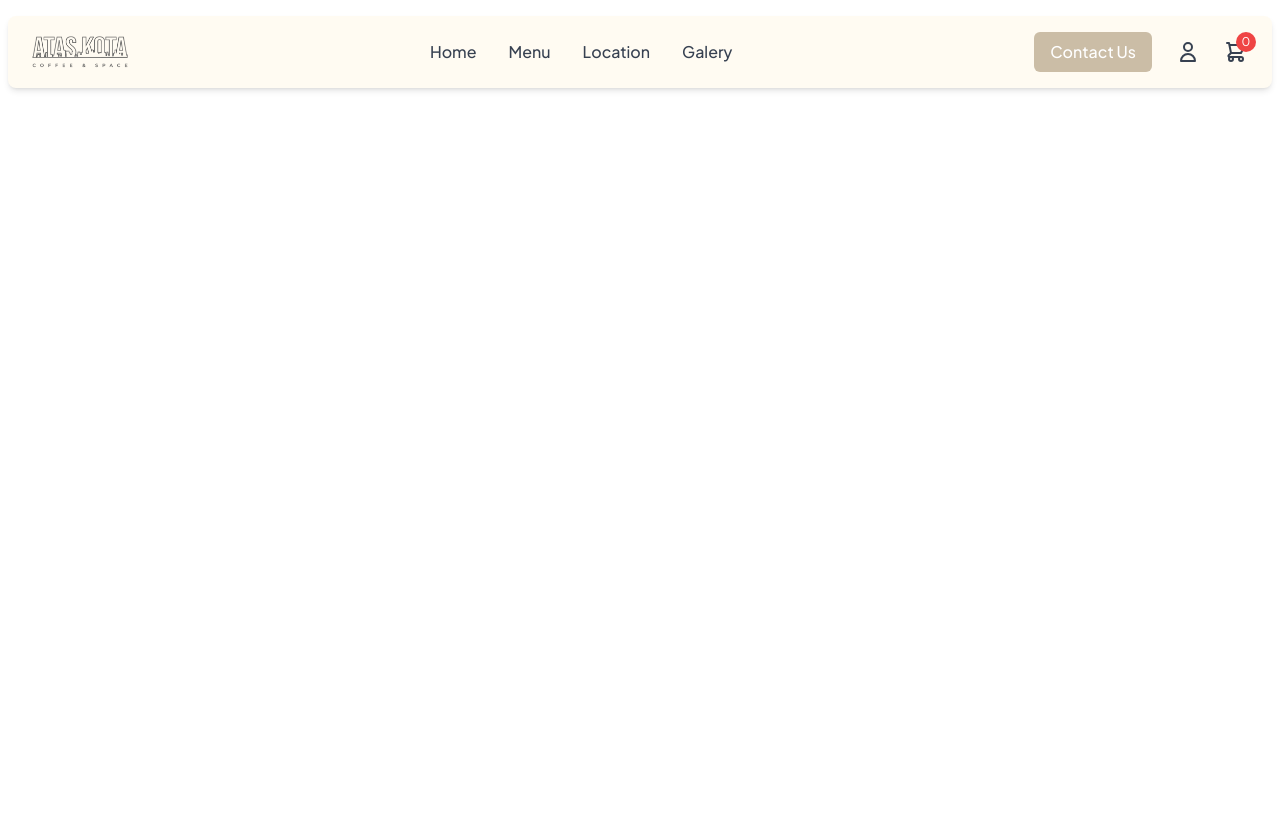
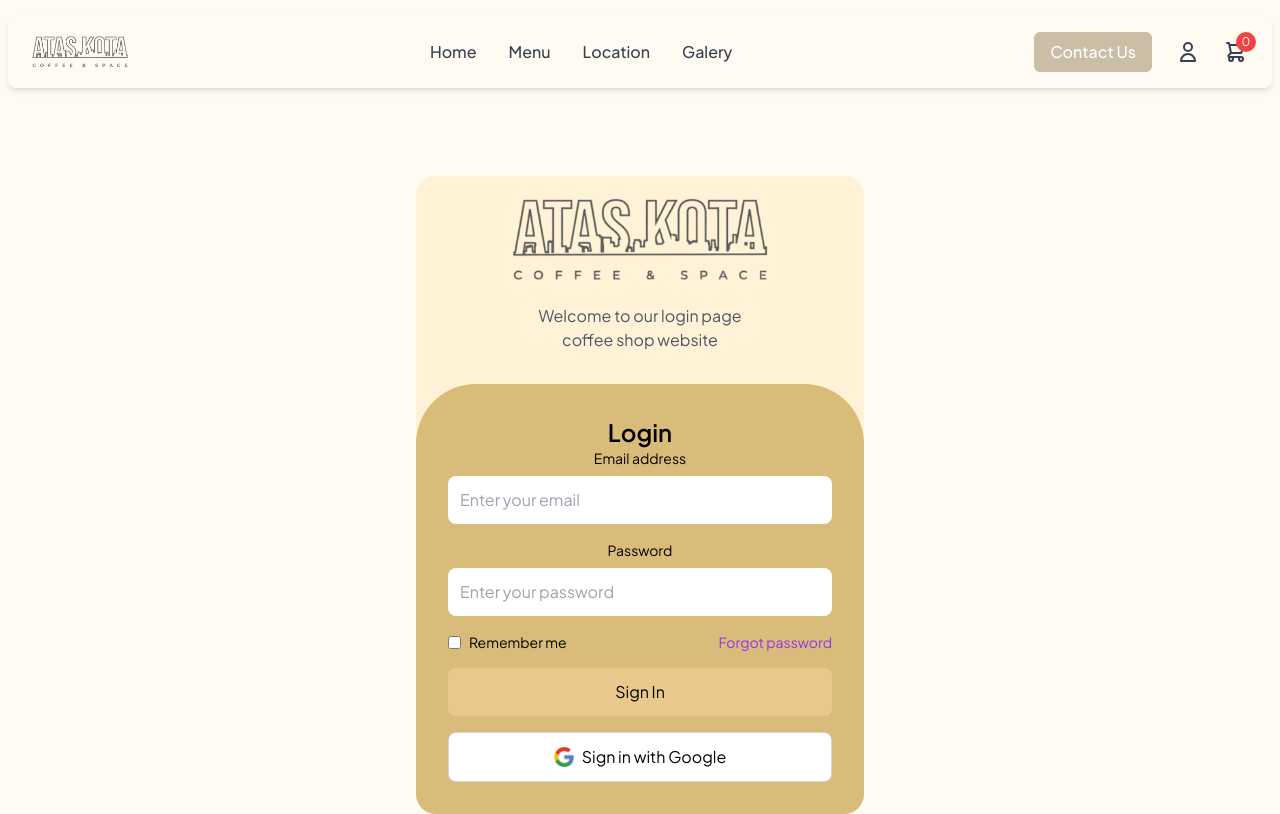
Before and after one commit to Hilmifyyz/Atas-Kota-Coffe, a React (Vite) app: page /login in a window 1280 px wide. Built offline with nearby package versions, Linux system fonts and the light colour scheme.

Commit message:
Login
Added Login Page

```diff
--- a/src/pages/Login.jsx
+++ b/src/pages/Login.jsx
@@ -2,8 +2,66 @@
 
 const Login = () => {
     return (
-        <div className="">
-            <h1>Login</h1>
+        <div className="w-screen min-h-screen absolute pt-44 top-0 left-0 right-0 bg-[#FFFBF2]">
+            <div className="w-full mx-auto max-w-md  rounded-[20px] bg-[#FFF2D6]">
+                <div className="flex flex-col items-center mb-8">
+                    <div className="bg-Logo w-64 h-32 bg-contain bg-no-repeat bg-center"></div>
+                    <p className="text-gray-600 text-center">
+                        Welcome to our login page<br />
+                        coffee shop website
+                    </p>
+                </div>
+                <div className="bg-[#D9BB7A] rounded-t-[60px] rounded-b-[20px] p-8">
+                <h2 className="text-2xl font-semibold">Login</h2>
+                    <form className="space-y-4">
+                    <div>
+                        <label className="block text-sm mb-2">Email address</label>
+                        <input
+                            type="email"
+                            className="w-full p-3 rounded-lg bg-white"
+                            placeholder="Enter your email"
+                        />
+                    </div>
+
+                    <div>
+                        <label className="block text-sm mb-2">Password</label>
+                        <input
+                            type="password"
+                            className="w-full p-3 rounded-lg bg-white"
+                            placeholder="Enter your password"
+                        />
+                    </div>
+
+                    <div className="flex items-center justify-between">
+                        <div className="flex items-center">
+                            <input
+                                type="checkbox"
+                                id="remember"
+                                className="mr-2"
+                            />
+                            <label htmlFor="remember" className="text-sm">Remember me</label>
+                        </div>
+                        <a href="#" className="text-purple-600 text-sm">Forgot password</a>
+                    </div>
+
+                    <button
+                        type="submit"
+                        className="w-full bg-[#E8C98B] py-3 rounded-lg text-black hover:bg-[#d4b87c] transition-colors"
+                    >
+                        Sign In
+                    </button>
+
+                    <button
+                        type="button"
+                        className="w-full bg-white py-3 rounded-lg text-black border border-gray-300 hover:bg-gray-100 transition-colors flex items-center justify-center gap-2"
+                    >
+                        <div className="bg-GoogleIcon w-5 h-5 bg-contain bg-no-repeat bg-center"></div>
+                        Sign in with Google
+                    </button>
+                </form>
+                </div>
+            </div>
+
         </div>
     );
 }
--- a/tailwind.config.js
+++ b/tailwind.config.js
@@ -10,6 +10,7 @@
       backgroundImage: {
         'Logo': "url('/src/assets/Photos/Logo.png')",
         'LogoMini': "url('/src/assets/Photos/Logo Mini.png')",
+        'GoogleIcon': "url('/src/assets/Photos/devicon_google.png')",
         'Coffee': "url('/src/assets/Photos/Coffee.png')",
         'Alfredo': "url('/src/assets/Photos/Alfredo Pasta.png')",
         'CaffeLatte': "url('/src/assets/Photos/Caffe Latte.png')",
```
Also changed, not shown: src/assets/Photos/devicon_google.png (added).
